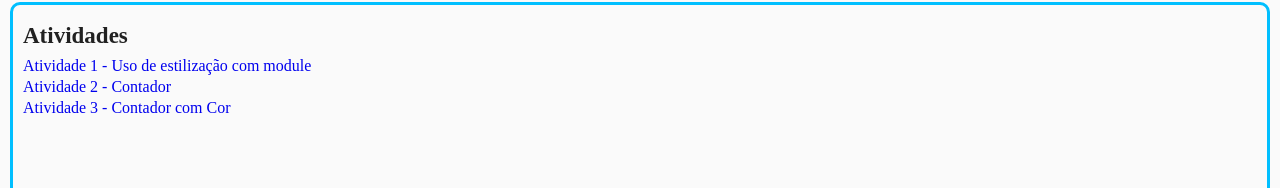
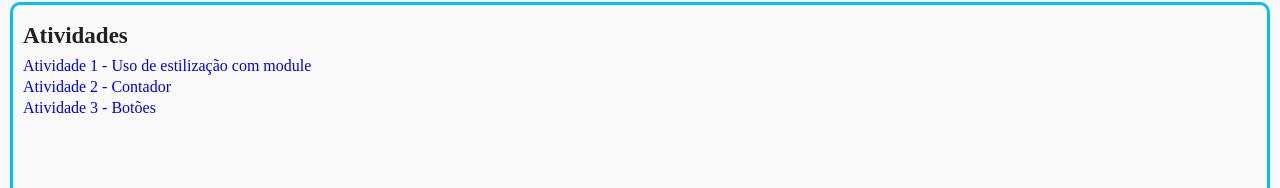
Before and after one commit to nokaisteph-svg/introducao-nextjs, a React (Vite) app: page / in a window 1280 px wide. Shown: the part 448-636 px from the top of the page. Built offline with nearby package versions, Linux system fonts and the light colour scheme.

Commit message:
aula 04/05
n fiz nada

```diff
--- a/src/pages/atividades/atv-03/index.jsx
+++ b/src/pages/atividades/atv-03/index.jsx
@@ -43,7 +43,7 @@ export default function Atividade03() {
 
         <button
           className={`${styles.botao} ${styles.cancelar}`}
-          onClick={() => setAcao('cancelar')}
+          onClick={() => setAcao('Cancelar')}
         >
           Cancelar
         </button>
--- a/src/pages/home/index.jsx
+++ b/src/pages/home/index.jsx
@@ -20,7 +20,7 @@ function Home() {
                 <h2>Atividades</h2>
             <Link to="/atividade/1">Atividade 1 - Uso de estilização com module </Link>
             <Link to="/atividade/2">Atividade 2 - Contador </Link>
-            <Link to="/atividade/3">Atividade 3 - Contador com Cor </Link>
+            <Link to="/atividade/3">Atividade 3 - Botões </Link>
 
             </div>
         </div>
```
